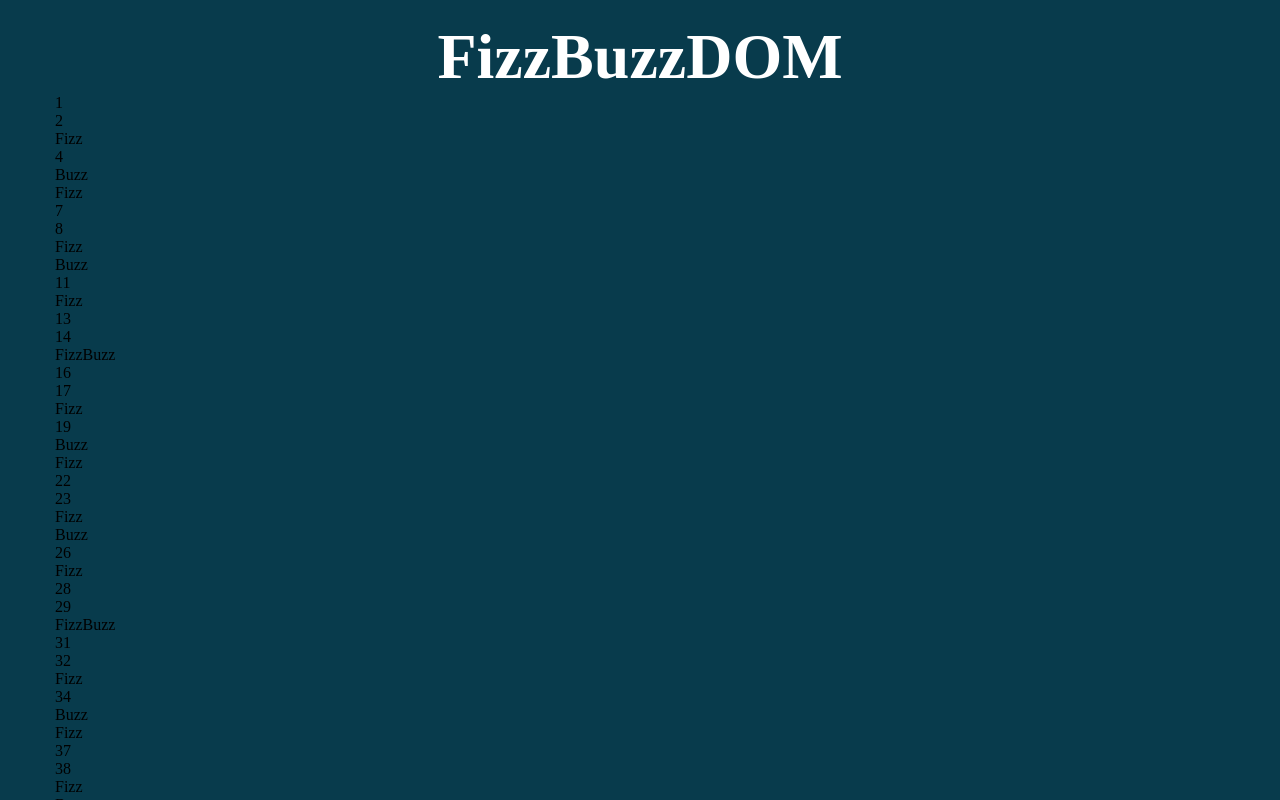
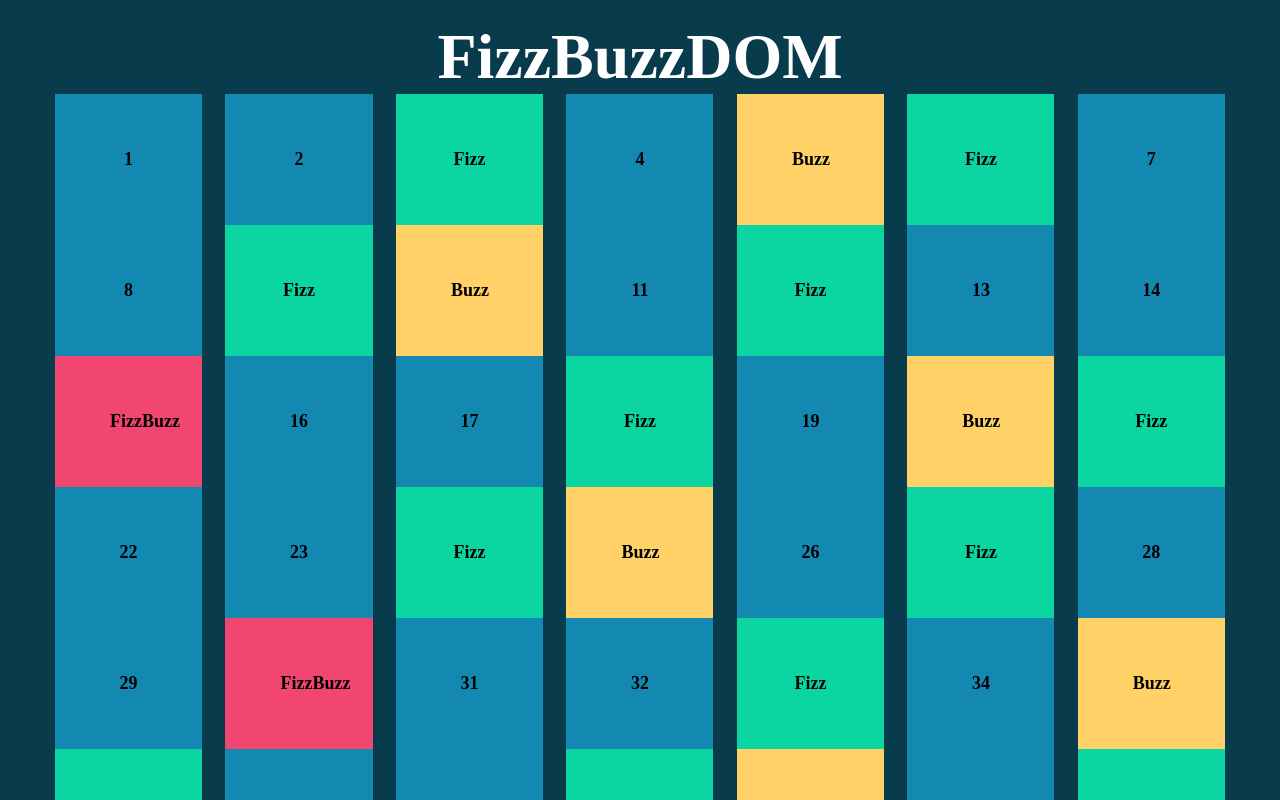
Before and after one commit to Calibro45/js-fizzbuzzdom, a plain HTML site: page index.html in a window 1280 px wide. Shown: the top 800 px of the page. Drawn offline with Linux system fonts and the light colour scheme.

Commit message:
add style

```diff
--- a/css/style.css
+++ b/css/style.css
@@ -28,3 +28,34 @@ ol, ul {
     font-size: 64px;
     text-align: center;
 }
+
+.row {
+    display: flex;
+    flex-wrap: wrap;
+    gap: 2%;
+    align-items: center;
+    text-align: center;
+    font-size: 18px;
+    font-weight: 700;
+}
+
+.col {
+    width: calc(88% / 7);
+    padding: 55px;
+}
+
+.blue {
+    background-color: #1389b2;
+}
+
+.green {
+    background-color: #0bd6a1;
+}
+
+.yellow {
+    background-color: #ffd166;
+}
+
+.red {
+    background-color: #f0466f;
+}
--- a/js/app.js
+++ b/js/app.js
@@ -15,12 +15,14 @@ for (let i = 1; i <=100; i++) {
     //console.log(li);
 
     lista.append(li);
+    li.classList.add("col");
 
     // multi di 15 FizzBuzz
 
     if ((i % 3 === 0) && (i % 5 === 0)) {
 
         li.append(FizzBuzz);
+        li.classList.add("red");
         //console.log(FizzBuzz);
 
         // per i multipli di 3 stampa Fizz
@@ -28,6 +30,7 @@ for (let i = 1; i <=100; i++) {
     } else if (i % 3 === 0) {
 
         li.append(FIZZ);
+        li.classList.add("green");
         //console.log(FIZZ);
 
         // multi di 5 stampa Buzz
@@ -35,11 +38,13 @@ for (let i = 1; i <=100; i++) {
     } else if (i % 5 === 0) {
 
         li.append(BUZZ);
+        li.classList.add("yellow");
         //console.log(BUZZ);
 
     } else {
 
         li.append(i);
+        li.classList.add("blue");
         //console.log(i);
 
     }
```
